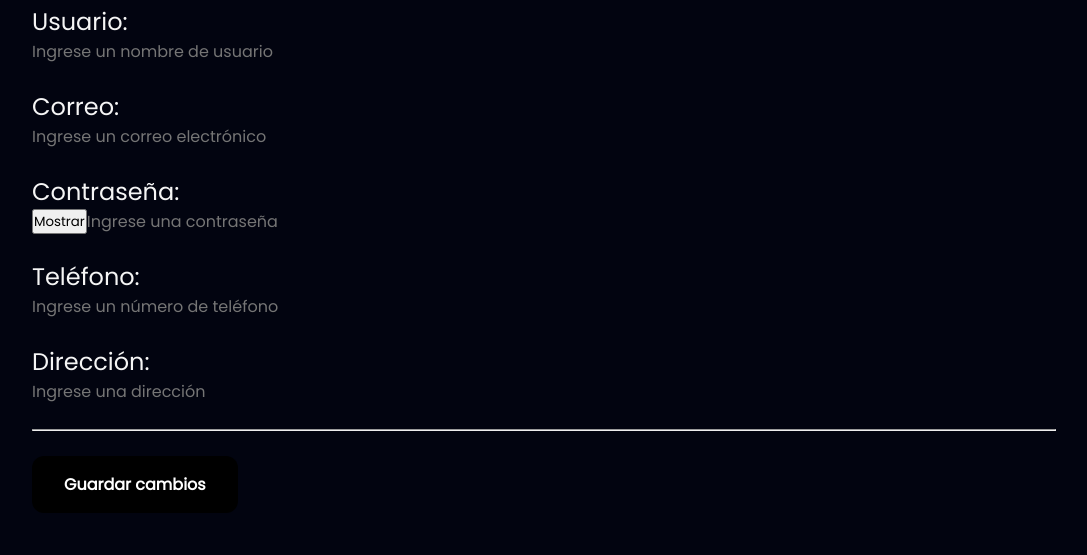
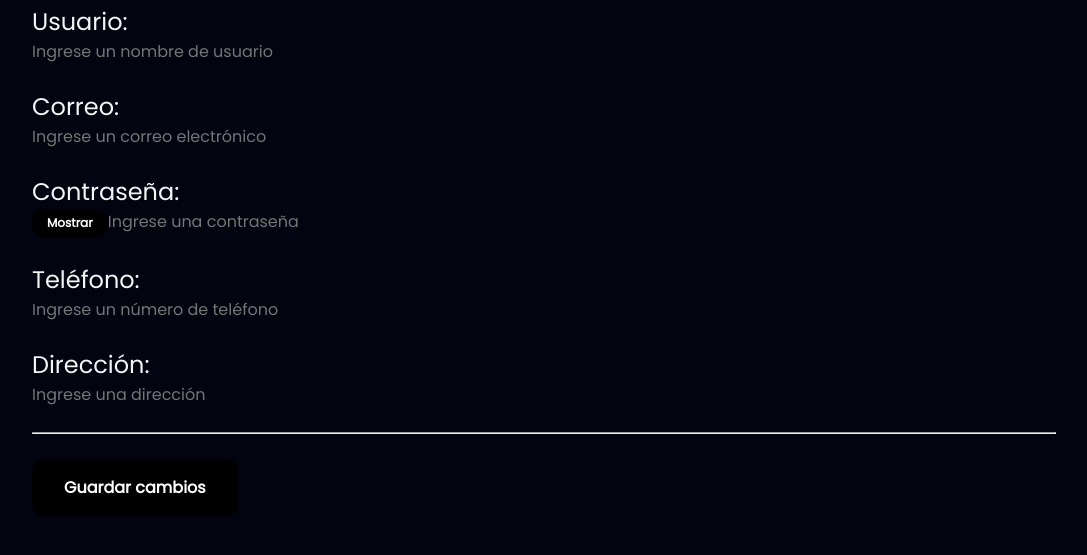
Before and after one commit to sSharpBlade/SaborCercano, a PHP site: page /perfil-cliente.php in a window 1280 px wide. Shown: the part 75-630 px from the top of the page, without its empty margins (96-1183 px from the left). Run offline with PHP 8.4, Linux system fonts and the light colour scheme; the visitor is signed in with stand-in values (Sample User, id 1); data that the repository does not hold is empty.

Commit message:
Final_V1.0.1

```diff
--- a/css/estilos_perfil.css
+++ b/css/estilos_perfil.css
@@ -43,3 +43,15 @@ main{
     position: relative;
     border-radius: 12px;
 }
+
+.pass-btn{
+    background: black;
+    cursor: pointer;
+    border: none;
+    padding: 5px 15px;
+    color: #fff;
+    font-size: 12px;
+    font-weight: bold;
+    position: relative;
+    border-radius: 12px;
+}
--- a/index.php
+++ b/index.php
@@ -55,7 +55,7 @@ if (isset($_SESSION['id'])) {
                     <p><?php echo $data['texto'] ?></p>
                     <div class="social">
                         <a href="#"><i class='bx bxl-facebook-circle'></i></a>
-                        <a href="#"><i class='bx bxl-instagram-alt'></i></a>
+                        <a href="https://www.instagram.com/edwin2lopez/" target="_blank"><i class='bx bxl-instagram-alt'></i></a>
                         <a href="#"><i class='bx bxl-tiktok'></i></a>
                     </div>
                 </div>
--- a/moddescuento.php
+++ b/moddescuento.php
@@ -49,11 +49,11 @@ if (!isset($_SESSION['id'])) {
         <form method="POST" action="updescuento.php" enctype="multipart/form-data">
             <div class="">
                 <label for="recipient-name" class="col-form-label">Código:</label>
-                <input type="text" class="form-control" id="recipient-name" name="Codigo" value="<?php echo $table['codigo'] ?>">
+                <input type="text" class="form-control" id="recipient-name" name="Codigo" value="<?php echo $table['codigo'] ?>" required>
             </div>
             <div class="">
                 <label for="recipient-name" class="col-form-label">Porcentaje:</label>
-                <input type="text" class="form-control" id="recipient-name" name="Porcentaje" value="<?php echo $table['porcentaje'] ?>">
+                <input type="text" class="form-control" id="recipient-name" name="Porcentaje" value="<?php echo $table['porcentaje'] ?>" required>
             </div>
             <div class="modal-footer">
                 <button type="submit" name="submit" class="btn btn-primary">Actualizar descuento</button>
--- a/modproduct.php
+++ b/modproduct.php
@@ -53,11 +53,11 @@ if (!isset($_SESSION['id'])) {
             </div>
             <div class="">
                 <label for="recipient-name" class="col-form-label">Nombre:</label>
-                <input type="text" class="form-control" id="recipient-name" name="Name" value="<?php echo $table['name'] ?>">
+                <input type="text" class="form-control" id="recipient-name" name="Name" value="<?php echo $table['name'] ?>" required>
             </div>
             <div class="">
                 <label for="recipient-name" class="col-form-label">Precio:</label>
-                <input type="text" class="form-control" id="recipient-name" name="Price" value="<?php echo $table['price'] ?>">
+                <input type="text" class="form-control" id="recipient-name" name="Price" value="<?php echo $table['price'] ?>" required>
             </div>
             <div class="modal-footer">
                 <button type="submit" name="submit" class="btn btn-primary">Actualizar producto</button>
--- a/perfil-cliente.php
+++ b/perfil-cliente.php
@@ -61,7 +61,7 @@ if (!isset($_SESSION['id'])) {
                 <br><br>
                 <p class="text">Contraseña:</p>
                 <div class="contra">
-                    <button type="button" id="toggleButton" onclick="togglePasswordVisibility()">Mostrar</button>
+                    <button class="pass-btn" type="button" id="toggleButton" onclick="togglePasswordVisibility()">Mostrar</button>
                     <input type="password" id="passwordInput" value="<?php echo $row['pass']; ?>" required placeholder="Ingrese una contraseña">
                 </div>
                 <br>
```
